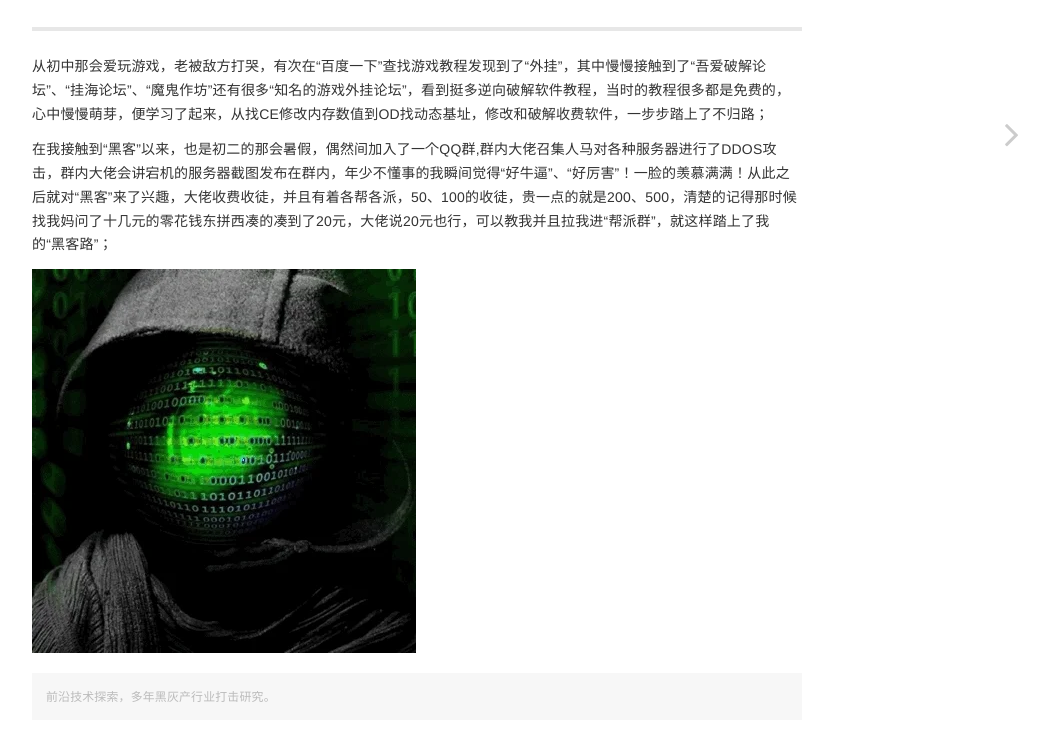
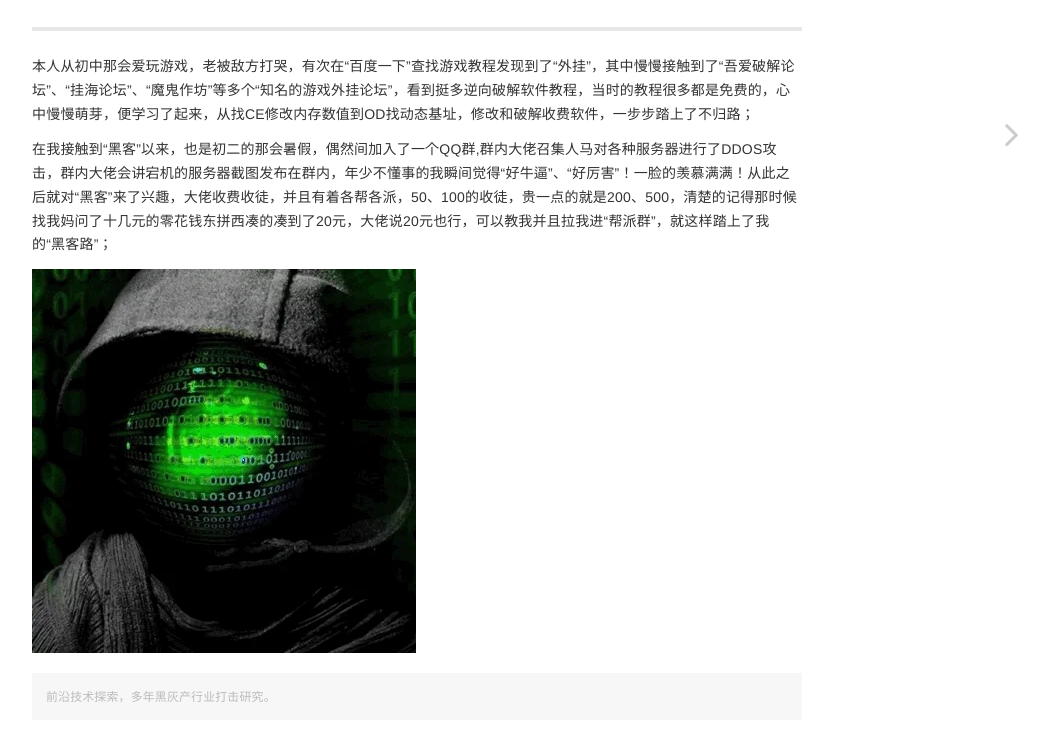
Before and after one commit to H4K6/APTMAX, a Jekyll site: the page built from index.md, in a window 1280 px wide, cut to the strip 621-1355 px from the top of the page. Shown: the whole strip, without its empty margins (223-1272 px from the left). Built offline with Jekyll 4.4.1, drawn with Linux system fonts in a browser that asks for light colours; our own code applies the rules of GitHub Pages for plain Markdown files.

Commit message:
Update index.md

```diff
--- a/index.md
+++ b/index.md
@@ -13,7 +13,7 @@ layout: home
 
 <video src="/public/video/H4K6ATT.mp4" width="600px" height="380px" controls="controls"></video>
 ---
-从初中那会爱玩游戏，老被敌方打哭，有次在“百度一下”查找游戏教程发现到了“外挂”，其中慢慢接触到了“吾爱破解论坛”、“挂海论坛”、“魔鬼作坊”还有很多“知名的游戏外挂论坛”，看到挺多逆向破解软件教程，当时的教程很多都是免费的，心中慢慢萌芽，便学习了起来，从找CE修改内存数值到OD找动态基址，修改和破解收费软件，一步步踏上了不归路；
+本人从初中那会爱玩游戏，老被敌方打哭，有次在“百度一下”查找游戏教程发现到了“外挂”，其中慢慢接触到了“吾爱破解论坛”、“挂海论坛”、“魔鬼作坊”等多个“知名的游戏外挂论坛”，看到挺多逆向破解软件教程，当时的教程很多都是免费的，心中慢慢萌芽，便学习了起来，从找CE修改内存数值到OD找动态基址，修改和破解收费软件，一步步踏上了不归路；
 
 在我接触到“黑客”以来，也是初二的那会暑假，偶然间加入了一个QQ群,群内大佬召集人马对各种服务器进行了DDOS攻击，群内大佬会讲宕机的服务器截图发布在群内，年少不懂事的我瞬间觉得“好牛逼”、“好厉害”！一脸的羡慕满满！从此之后就对“黑客”来了兴趣，大佬收费收徒，并且有着各帮各派，50、100的收徒，贵一点的就是200、500，清楚的记得那时候找我妈问了十几元的零花钱东拼西凑的凑到了20元，大佬说20元也行，可以教我并且拉我进“帮派群”，就这样踏上了我的“黑客路”；
 
```
